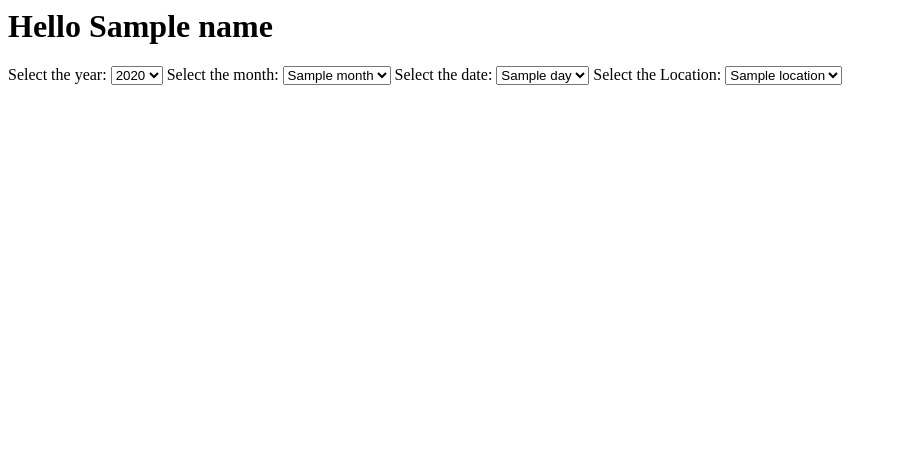
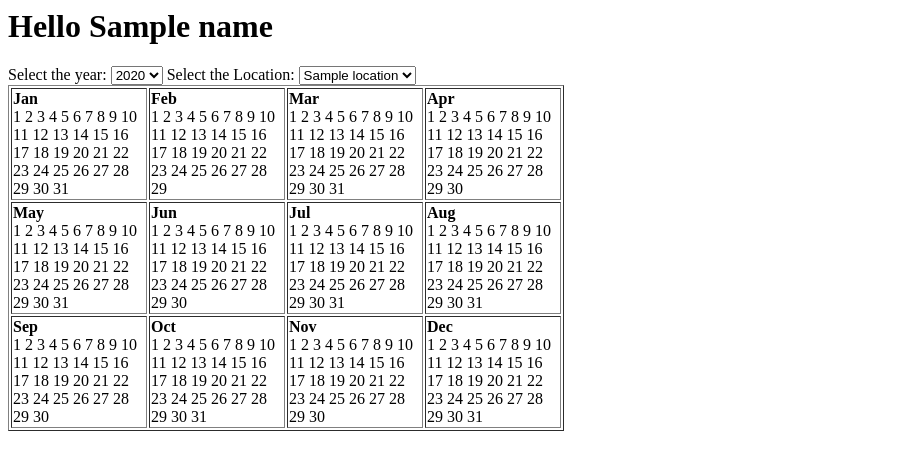
Before and after one commit to saksheedhuru/Arecibo_Atmos_Data_Search, a Django app: template webpage/controller/templates/index.html in a window 1280 px wide. Shown: the top 470 px of the page, without its empty margins (0-897 px from the left). Run offline with Django 4.2, Linux system fonts and the light colour scheme; the template is opened without the code that fills it: most values are stand-ins (such as "Sample title", 1, 10 or a date in 2020).

Commit message:
adding calender

```diff
--- a/webpage/controller/templates/index.html
+++ b/webpage/controller/templates/index.html
@@ -1,7 +1,7 @@
 {% if name %}
 <h1>Hello {{name}}</h1>
 {% else %}
-<h1>Hello World</h1>
+<h1>Hello Sakshee</h1>
 {% endif %}
 
 <label for="Year">Select the year:</label>
@@ -10,27 +10,6 @@
 
   {% for year in Years %}
   <option value="{{year}}">{{year}}</option>
-  {% endfor %}
-
-</select>
-
-
-<label for="Month">Select the month:</label>
-
-<select name="Month" id="Month">
-
-  {% for month in Months %}
-  <option value="{{month}}">{{month}}</option>
-  {% endfor %}
-
-</select>
-
-<label for="Day">Select the date:</label>
-
-<select name="Day" id="Day">
-
-  {% for day in Days %}
-  <option value="{{day}}">{{day}}</option>
   {% endfor %}
 
 </select>
@@ -44,3 +23,400 @@
   {% endfor %}
 
 </select>
+
+<table class="data" border="1">
+  <tbody><tr>
+  <td class="sub" width="132"><strong style="color:black">Jan</strong><br>
+  1
+  2
+  3
+  4
+  5
+  6
+  7
+  8
+  9
+  10
+  11
+  12
+  13
+  14
+  15
+  16
+  17
+  18
+  19
+  20
+  21
+  22
+  23
+  24
+  25
+  26
+  27
+  28
+  29
+  30
+  31
+  </td>
+  <td class="sub" width="132"><strong style="color:black">Feb</strong><br>
+  1
+  2
+  3
+  4
+  5
+  6
+  7
+  8
+  9
+  10
+  11
+  12
+  13
+  14
+  15
+  16
+  17
+  18
+  19
+  20
+  21
+  22
+  23
+  24
+  25
+  26
+  27
+  28
+  29
+  </td>
+  <td class="sub" width="132"><strong style="color:black">Mar</strong><br>
+    1
+    2
+    3
+    4
+    5
+    6
+    7
+    8
+    9
+    10
+    11
+    12
+    13
+    14
+    15
+    16
+    17
+    18
+    19
+    20
+    21
+    22
+    23
+    24
+    25
+    26
+    27
+    28
+    29
+    30
+    31
+  <td class="sub" width="132"><strong style="color:black">Apr</strong><br>
+    1
+    2
+    3
+    4
+    5
+    6
+    7
+    8
+    9
+    10
+    11
+    12
+    13
+    14
+    15
+    16
+    17
+    18
+    19
+    20
+    21
+    22
+    23
+    24
+    25
+    26
+    27
+    28
+    29
+    30
+  </td>
+  </tr>
+  <tr>
+  <td class="sub" width="132"><strong style="color:black">May</strong><br>
+    1
+    2
+    3
+    4
+    5
+    6
+    7
+    8
+    9
+    10
+    11
+    12
+    13
+    14
+    15
+    16
+    17
+    18
+    19
+    20
+    21
+    22
+    23
+    24
+    25
+    26
+    27
+    28
+    29
+    30
+    31
+  <td class="sub" width="132"><strong style="color:black">Jun</strong><br>
+  1
+  2
+  3
+  4
+  5
+  6
+  7
+  8
+  9
+  10
+  11
+  12
+  13
+  14
+  15
+  16
+  17
+  18
+  19
+  20
+  21
+  22
+  23
+  24
+  25
+  26
+  27
+  28
+  29
+  30
+  </td>
+  <td class="sub" width="132"><strong style="color:black">Jul</strong><br>
+  1
+  2
+  3
+  4
+  5
+  6
+  7
+  8
+  9
+  10
+  11
+  12
+  13
+  14
+  15
+  16
+  17
+  18
+  19
+  20
+  21
+  22
+  23
+  24
+  25
+  26
+  27
+  28
+  29
+  30
+  31
+  </td>
+  <td class="sub" width="132"><strong style="color:black">Aug</strong><br>
+  1
+  2
+  3
+  4
+  5
+  6
+  7
+  8
+  9
+  10
+  11
+  12
+  13
+  14
+  15
+  16
+  17
+  18
+  19
+  20
+  21
+  22
+  23
+  24
+  25
+  26
+  27
+  28
+  29
+  30
+  31
+  </td>
+  </tr>
+  <tr>
+  <td class="sub" width="132"><strong style="color:black">Sep</strong><br>
+  1
+  2
+  3
+  4
+  5
+  6
+  7
+  8
+  9
+  10
+  11
+  12
+  13
+  14
+  15
+  16
+  17
+  18
+  19
+  20
+  21
+  22
+  23
+  24
+  25
+  26
+  27
+  28
+  29
+  30
+  </td>
+  <td class="sub" width="132"><strong style="color:black">Oct</strong><br>
+  1
+  2
+  3
+  4
+  5
+  6
+  7
+  8
+  9
+  10
+  11
+  12
+  13
+  14
+  15
+  16
+  17
+  18
+  19
+  20
+  21
+  22
+  23
+  24
+  25
+  26
+  27
+  28
+  29
+  30
+  31
+  </td>
+  <td class="sub" width="132"><strong style="color:black">Nov</strong><br>
+  1
+  2
+  3
+  4
+  5
+  6
+  7
+  8
+  9
+  10
+  11
+  12
+  13
+  14
+  15
+  16
+  17
+  18
+  19
+  20
+  21
+  22
+  23
+  24
+  25
+  26
+  27
+  28
+  29
+  30
+  </td>
+  <td class="sub" width="132"><strong style="color:black">Dec</strong><br>
+  1
+  2
+  3
+  4
+  5
+  6
+  7
+  8
+  9
+  10
+  11
+  12
+  13
+  14
+  15
+  16
+  17
+  18
+  19
+  20
+  21
+  22
+  23
+  24
+  25
+  26
+  27
+  28
+  29
+  30
+  31
+  </td>
+  </tr>
+  </tbody></table>
```
Also changed, not shown: webpage/controller/views.py (+28 -9 lines).
